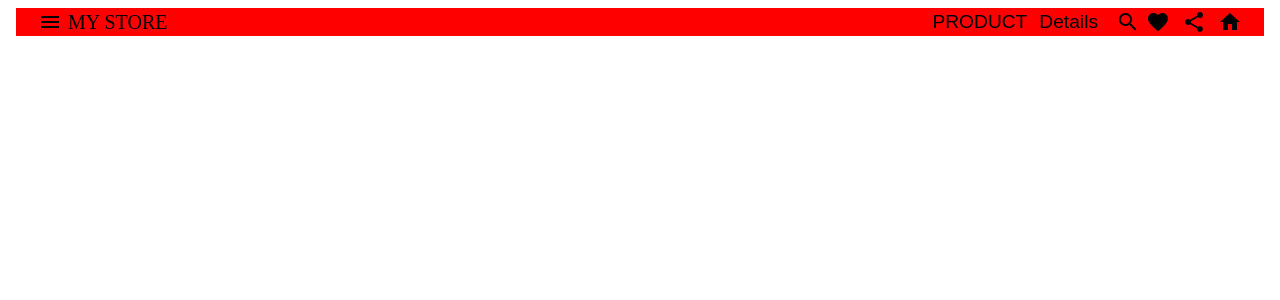
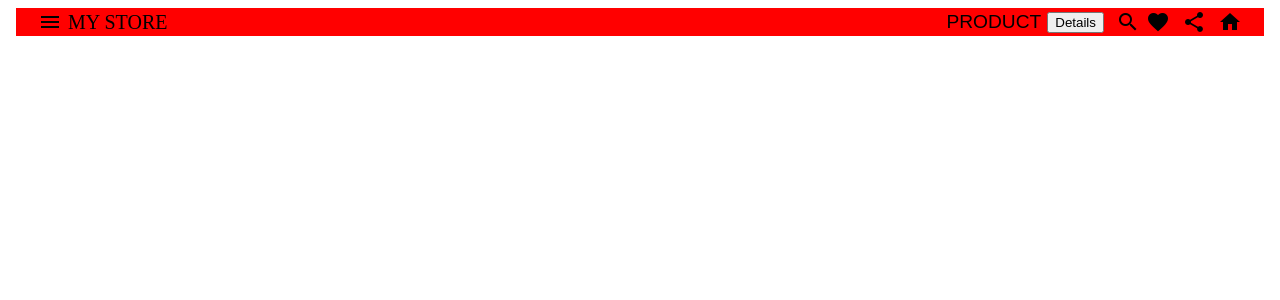
Before and after one commit to JANU-JANHAVI/My-New-App-old, an Angular app: page / in a window 1280 px wide. Shown: the top 300 px of the page. Built offline with nearby package versions, Linux system fonts and the light colour scheme.

Commit message:
Update app.component.html

```diff
--- a/src/app/app.component.html
+++ b/src/app/app.component.html
@@ -18,7 +18,7 @@
       <button class="product-link"routerLink="/product">
         PRODUCT
         </button>
-       <button class="product-link"routerLink="/product">
+       <button class="details-link"routerLink="/details">
         Details
         </button>
       <button mat-icon-button class="favorite-icon">
```
